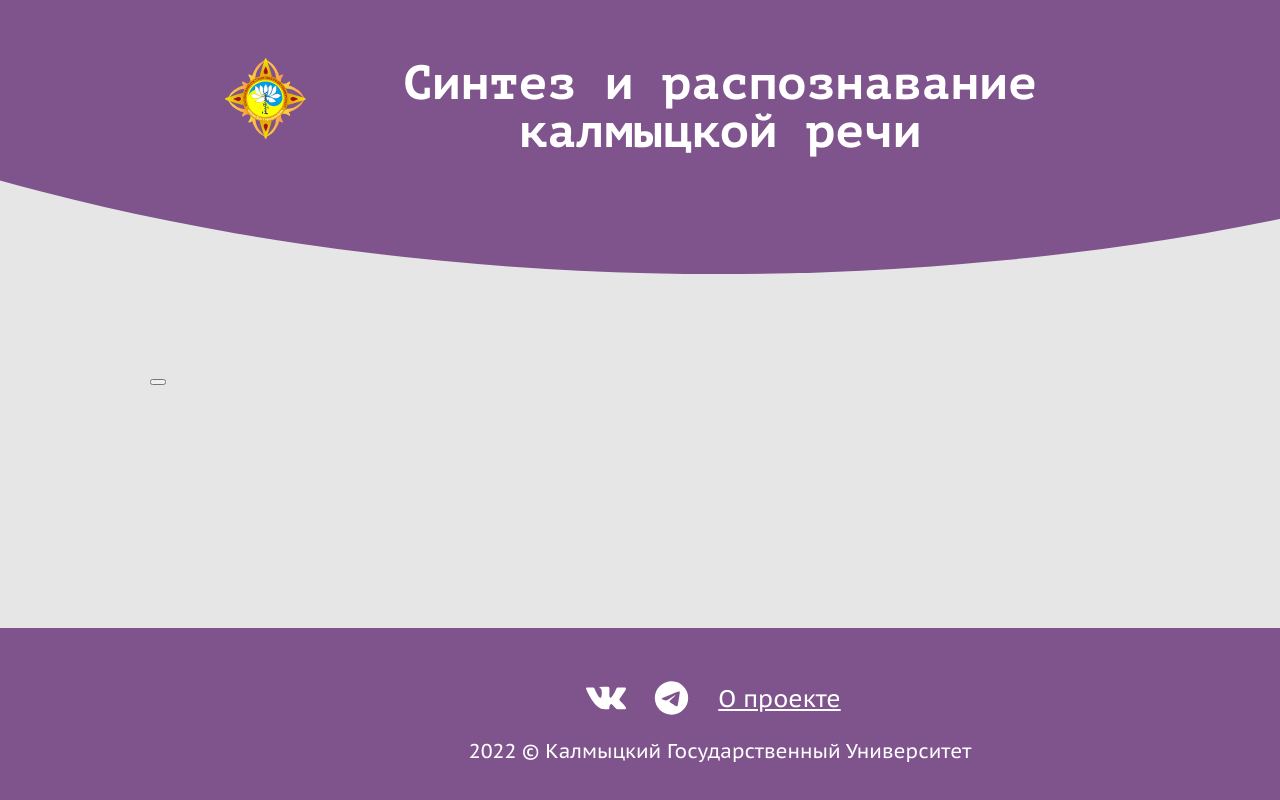
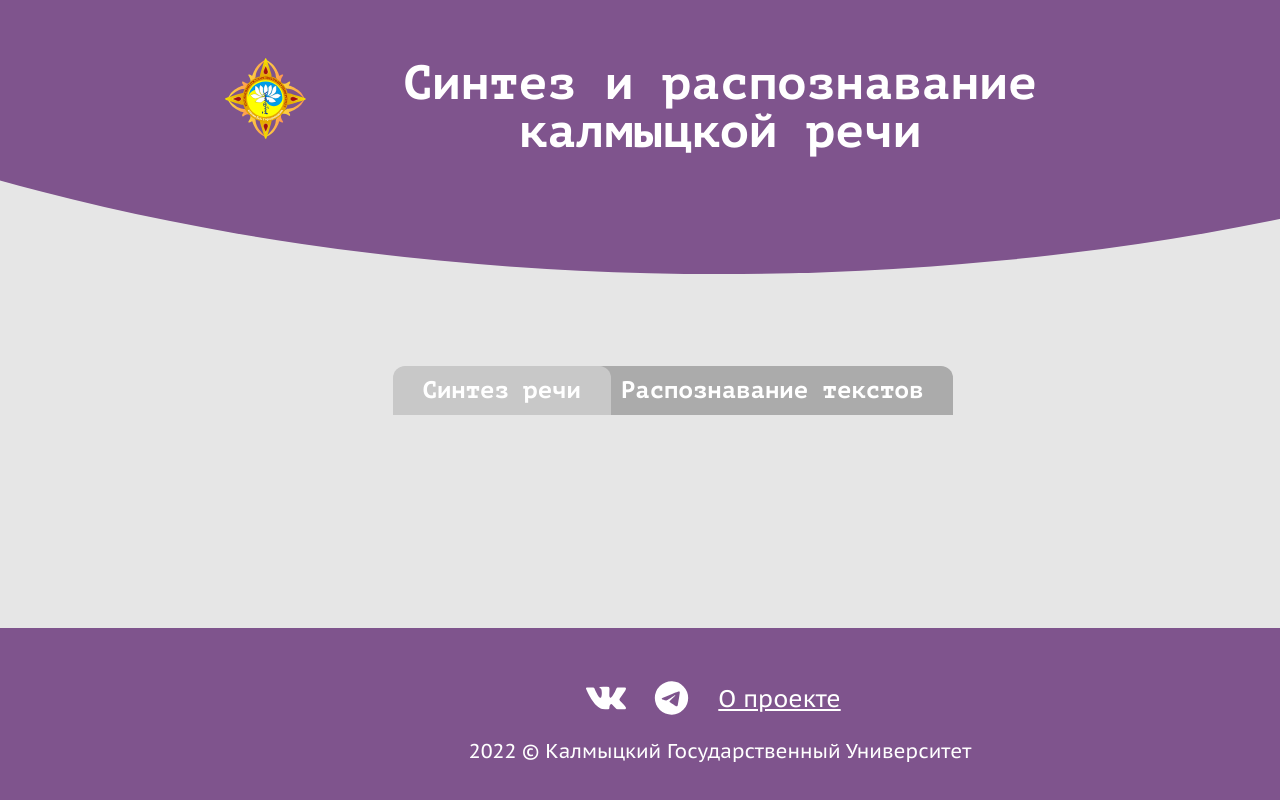
Before and after one commit to Gantelia/kalm-rus-dictionary, a React (Create React App) app in the folder frontend/: page / in a window 1280 px wide. Shown: the top 800 px of the page. Built offline with nearby package versions, Linux system fonts and the light colour scheme.

Commit message:
Создаст ярлычки табов

```diff
--- /dev/null
+++ b/frontend/src/components/tab-label/tab-label.scss
@@ -0,0 +1,24 @@
+@import '../../sass/variables.scss';
+@import '../../sass/mixins.scss';
+
+.tab-button {
+  @include button;
+  font-family: 'PT Mono', 'New Courier', serif;
+  font-size: 24px;
+  line-height: 24px;
+  color: #ffffff;
+  background-color: #ababab;
+  padding: 13px 30px 12px;
+  border-top-left-radius: 12px;
+  border-top-right-radius: 12px;
+  position: relative;
+
+  &:nth-child(2) {
+    right: 20px;
+  }
+
+  &--active {
+    z-index: 1;
+    background-color: $background-color;
+  }
+}
--- /dev/null
+++ b/frontend/src/components/tab-label/tab-label.tsx
@@ -0,0 +1,24 @@
+import { Tabs } from '../../const';
+import './tab-label.scss';
+
+type TabLabelProps = {
+  active: Tabs;
+  children: Tabs;
+  onClick: (label: Tabs) => void;
+};
+
+function TabLabel({ active, children, onClick }: TabLabelProps) {
+  return (
+    <button
+      className={`tab-button ${
+        active === children ? 'tab-button--active' : ''
+      }`}
+      type="button"
+      onClick={() => onClick(children)}
+    >
+      {children}
+    </button>
+  );
+}
+
+export default TabLabel;
--- a/frontend/src/const.ts
+++ b/frontend/src/const.ts
@@ -3,3 +3,8 @@ export enum AppRoute {
   About = '/about/',
   NotFound = '*'
 }
+
+export enum Tabs {
+  Synthesis = 'Синтез речи',
+  Recognition = 'Распознавание текстов'
+}
--- a/frontend/src/pages/main-page/main-page.scss
+++ b/frontend/src/pages/main-page/main-page.scss
@@ -3,3 +3,8 @@
 .main {
   @include main();
 }
+
+.main__container {
+  width: 655px;
+  margin: 0 auto;
+}
--- a/frontend/src/pages/main-page/main-page.tsx
+++ b/frontend/src/pages/main-page/main-page.tsx
@@ -1,10 +1,23 @@
+import { useState } from 'react';
+import TabLabel from '../../components/tab-label/tab-label';
+import { Tabs } from '../../const';
 import './main-page.scss';
 
 function MainPage() {
+  const [activeTab, setActiveTab] = useState(Tabs.Synthesis);
+
+  const handleTabClick = (label: Tabs) => setActiveTab(label);
   return (
     <main className="main">
       <h1 className="visually-hidden">Синтез и распознавание калмыцкой речи</h1>
-      <button className="tab-button"></button>
+      <div className="main__container">
+        <TabLabel active={activeTab} onClick={handleTabClick}>
+          {Tabs.Synthesis}
+        </TabLabel>
+        <TabLabel active={activeTab} onClick={handleTabClick}>
+          {Tabs.Recognition}
+        </TabLabel>
+      </div>
     </main>
   );
 }
--- a/frontend/src/sass/mixins.scss
+++ b/frontend/src/sass/mixins.scss
@@ -3,3 +3,32 @@
   padding: 92px 150px 60px;
   color: #464646;
 }
+
+@mixin button() {
+  cursor: pointer;
+  text-align: center;
+  border: none;
+  font-weight: 700;
+}
+
+@mixin primaryButton() {
+  font-size: 20px;
+  line-height: 26px;
+  width: 252px;
+  padding: 17px;
+  border-radius: 30px;
+  background-color: #7f548d;
+  color: #ffffff;
+
+  &:hover {
+    background-color: #a66bb9;
+  }
+
+  &:active {
+    background-color: #a041c1;
+  }
+
+  &[disabled] {
+    background-color: #a18fa7;
+  }
+}
--- a/frontend/src/sass/variables.scss
+++ b/frontend/src/sass/variables.scss
@@ -4,6 +4,7 @@ $basic-color: #e6e6e6;
 $basic-dark-color: #7f548d;
 $link-hover-color: #db9fef;
 $link-active-color: #5f2b70;
+$background-color: #c8c8c8;
 
 // app
 $app-width: 1440px;
```
